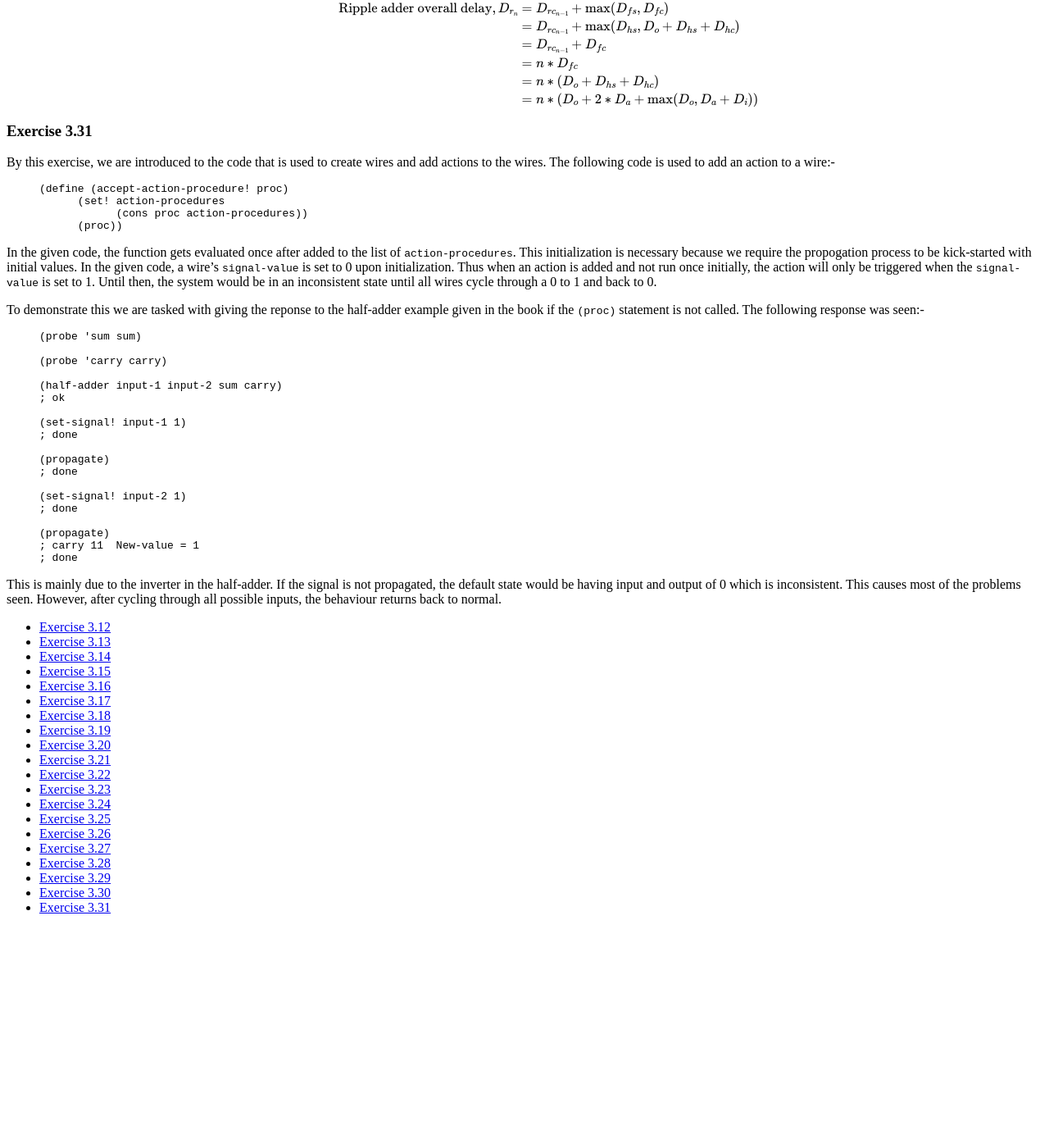
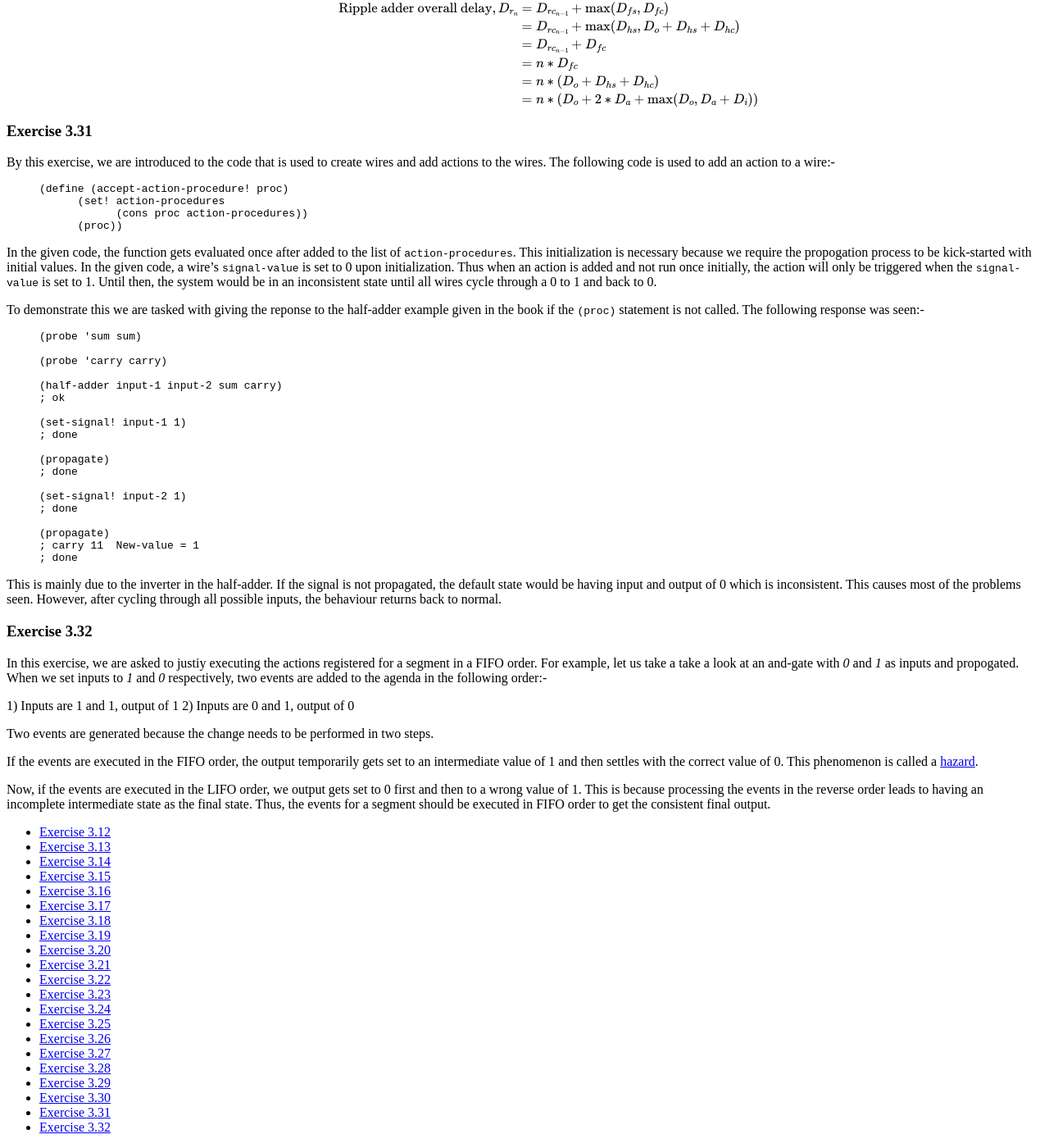
Before and after one commit to mohanrajendran/mohanrajendran.github.io, a Jekyll site: the page built from _sicp/Solution3_3.md, in a window 1280 px wide and 1400 px high, scrolled down 19543 px. Shown: the whole window at 82% size. Built offline with Jekyll 4.4.1, drawn with Linux system fonts in a browser that asks for light colours; nearby versions of some CDN libraries; formulas are drawn with MathJax 3; before the commit the page ends 20675 px from its top, so only the background shows below that.

Commit message:
Finished exercise 3.32

```diff
--- a/_sicp/Solution3_3.md
+++ b/_sicp/Solution3_3.md
@@ -24,6 +24,7 @@ submenu:
   - { hook: "Exercise3_29", title: "Exercise 3.29" }
   - { hook: "Exercise3_30", title: "Exercise 3.30" }
   - { hook: "Exercise3_31", title: "Exercise 3.31" }
+  - { hook: "Exercise3_32", title: "Exercise 3.32" }
 ---
 
 ### Exercise 3.12<a id="Exercise3_12">&nbsp;</a>
@@ -1103,3 +1104,16 @@ To demonstrate this we are tasked with giving the reponse to the half-adder exam
 {% endhighlight %}
 
 This is mainly due to the inverter in the half-adder. If the signal is not propagated, the default state would be having input and output of 0 which is inconsistent. This causes most of the problems seen. However, after cycling through all possible inputs, the behaviour returns back to normal.
+
+### Exercise 3.32<a id="Exercise3_32">&nbsp;</a>
+
+In this exercise, we are asked to justiy executing the actions registered for a segment in a FIFO order. For example, let us take a take a look at an and-gate with *0* and *1* as inputs and propogated. When we set inputs to *1* and *0* respectively, two events are added to the agenda in the following order:-
+
+1) Inputs are 1 and 1, output of 1
+2) Inputs are 0 and 1, output of 0
+
+Two events are generated because the change needs to be performed in two steps.
+
+If the events are executed in the FIFO order, the output temporarily gets set to an intermediate value of 1 and then settles with the correct value of 0. This phenomenon is called a [hazard](https://www.wikiwand.com/en/Hazard_(logic)).
+
+Now, if the events are executed in the LIFO order, we output gets set to 0 first and then to a wrong value of 1. This is because processing the events in the reverse order leads to having an incomplete intermediate state as the final state. Thus, the events for a segment should be executed in FIFO order to get the consistent final output.
```
